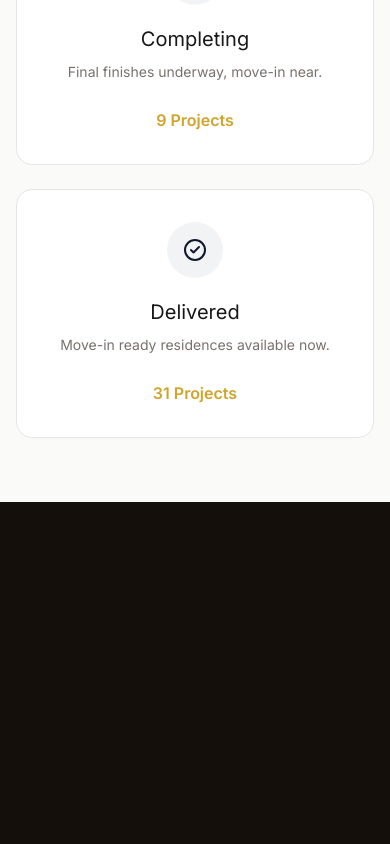
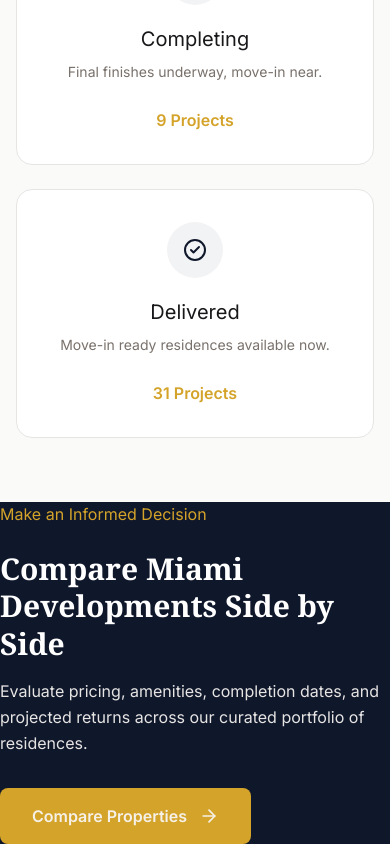
Before and after one commit to FSDTeam-SAA/zakers_frontend, a Next.js app: page / in a window 390 px wide. Shown: the part 5827-6671 px from the top of the page. Before the commit the page ends 6329 px from the top, so only its background shows below. Built offline with nearby package versions, Linux system fonts and the light colour scheme; grey boxes are pictures that could not be loaded.

Commit message:
compare section done

```diff
--- a/src/app/page.tsx
+++ b/src/app/page.tsx
@@ -1,4 +1,5 @@
 import AnnouncementTicker from "@/components/sections/AnnouncementTicker";
+import ComparePropertiesBanner from "@/components/sections/ComparePropertiesBanner";
 import ConstructionStatus from "@/components/sections/ConstructionStatus";
 import FeaturedDevelopments from "@/components/sections/FeaturedDevelopments";
 import HeroSection from "@/components/sections/hero-section";
@@ -12,6 +13,7 @@ export default function Home() {
       <FeaturedDevelopments />
       <Neighborhoods />
       <ConstructionStatus />
+      <ComparePropertiesBanner />
     </div>
   );
 }
--- /dev/null
+++ b/src/components/sections/ComparePropertiesBanner.tsx
@@ -0,0 +1,53 @@
+import Image from "next/image";
+import Link from "next/link";
+import { ArrowRight } from "lucide-react";
+
+export default function ComparePropertiesBanner() {
+  return (
+    <section className="w-full bg-slate-900 lg:py-20">
+      <div className="container mx-auto overflow-hidden bg-slate-900">
+        <div className="flex flex-col-reverse lg:flex-row lg:items-center">
+          {/* Left Content Side */}
+          <div className="flex flex-1 flex-col justify-center space-y-6 ">
+            <span className="text-base font-normal text-[#D4A32A] sm:text-xl lg:text-2xl">
+              Make an Informed Decision
+            </span>
+
+            <div className="space-y-4">
+              <h2 className="font-serif text-3xl font-bold leading-tight text-white sm:text-4xl lg:text-5xl">
+                Compare Miami Developments Side by Side
+              </h2>
+
+              <p className="font-sans text-base leading-relaxed text-stone-200 sm:text-lg lg:text-xl">
+                Evaluate pricing, amenities, completion dates, and projected
+                returns across our curated portfolio of residences.
+              </p>
+            </div>
+
+            {/* Action Button */}
+            <div className="pt-2">
+              <Link
+                href="/compare"
+                className="group inline-flex items-center gap-3 rounded-sm bg-[#D4A32A] px-8 py-4 text-base font-semibold text-white transition-all duration-300 hover:bg-[#b88c22] hover:shadow-lg"
+              >
+                <span>Compare Properties</span>
+                <ArrowRight className="h-5 w-5 transition-transform duration-300 group-hover:translate-x-1" />
+              </Link>
+            </div>
+          </div>
+
+          {/* Right Image Side */}
+          <div className="relative h-64 w-full flex-1 sm:h-80 lg:h-[438px]">
+            <Image
+              src="/compare-banner.png"
+              alt="Compare Miami Developments"
+              fill
+              className="object-cover"
+              priority
+            />
+          </div>
+        </div>
+      </div>
+    </section>
+  );
+}
```
Also changed, not shown: 1 other file (tests, documents, lock files or other folders).
